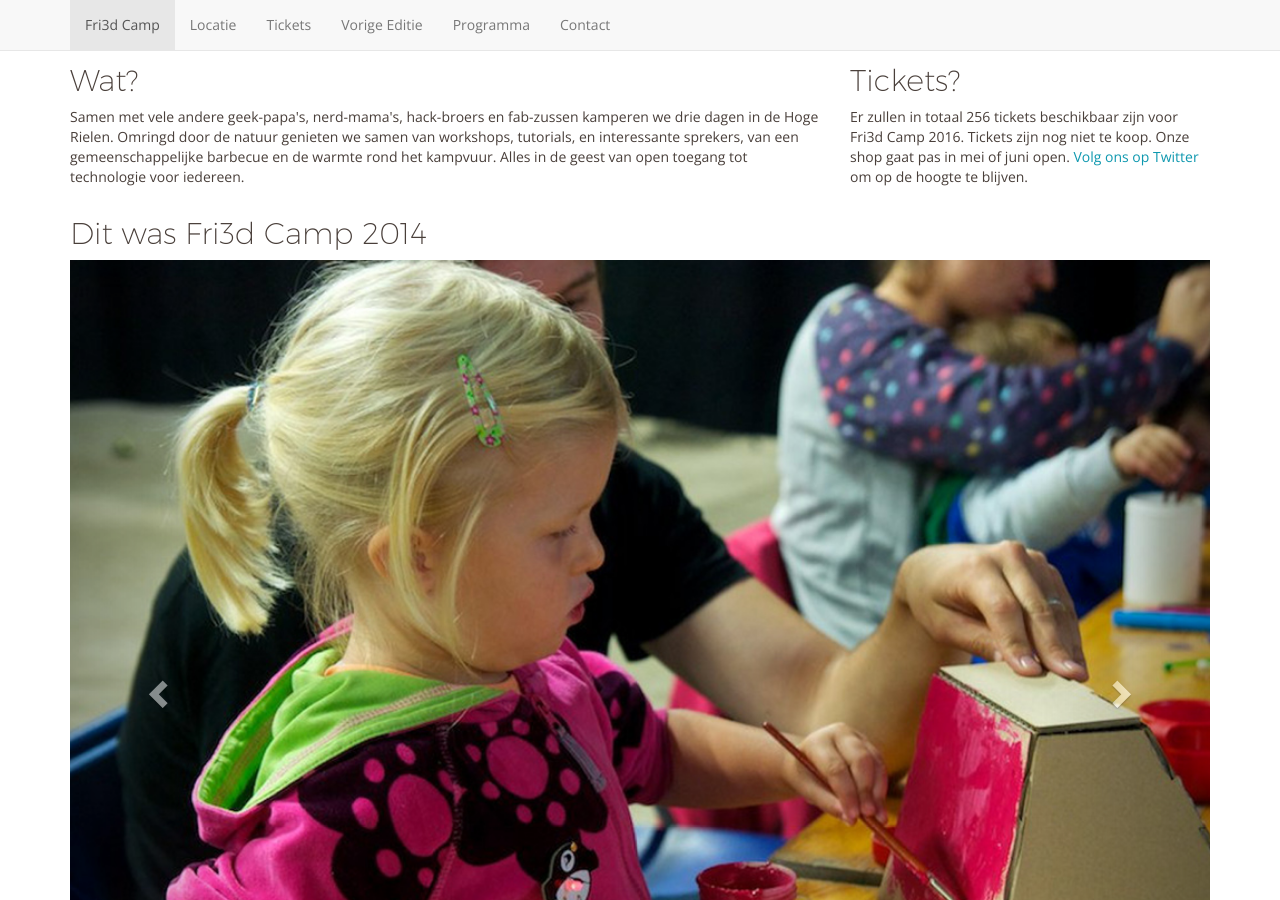
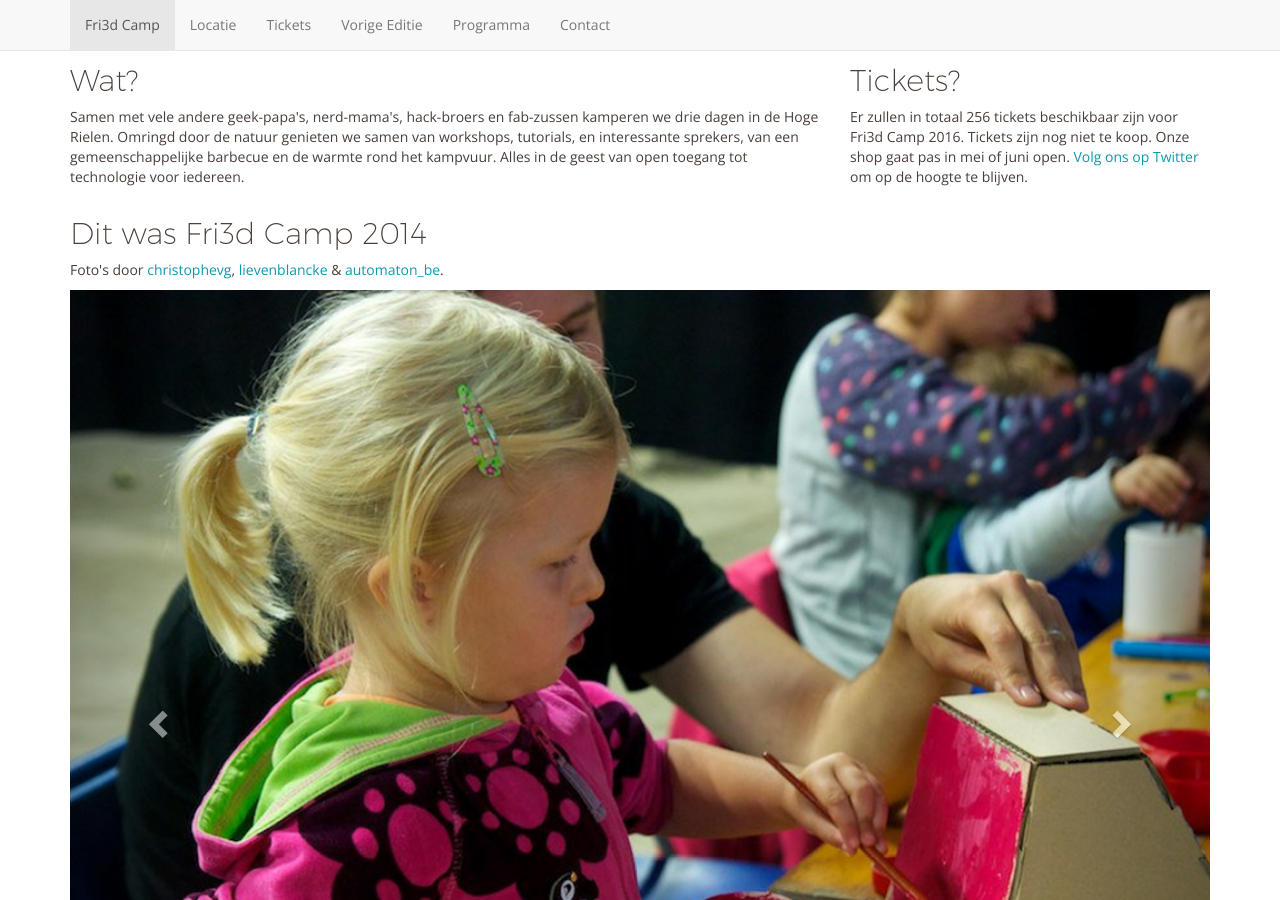
Before and after one commit to Fri3dCamp/fri3dweb2016, a Jekyll site: the page built from index.md, in a window 1280 px wide and 900 px high, scrolled down 694 px. Built offline with Jekyll 4.4.1, drawn with Linux system fonts in a browser that asks for light colours; nearby versions of some CDN libraries.

Commit message:
fotocredits toegevoegd

```diff
--- a/_layouts/home.html
+++ b/_layouts/home.html
@@ -26,6 +26,7 @@
     </div> <!-- /container -->
     <div class="container">
       <h2>Dit was Fri3d Camp 2014</h2>
+      <p>{{page.fotocredits}}</p>
       <div id="carousel1" class="carousel slide" data-ride="carousel">
         <ol class="carousel-indicators">
           {% for i in (0..29) %}
--- a/index.md
+++ b/index.md
@@ -4,4 +4,5 @@ layout: home
 intro: <strong>Fri3d Camp</strong> is een gezinsvriendelijk zomerkamp voor hackers, makers en doe-het-zelvers. Voor zijn tweede editie gaat Fri3d Camp 2016 door van <strong>zaterdag 13 tot en met maandag 15 augustus 2016</strong>, in <strong>de Hoge Rielen</strong> in Kasterlee. Als je mee wil bijdragen aan de organisatie van het kamp, neem dan contact op met <a href="mailto:info@fri3d.be">info@fri3d.be</a>.
 col1: <h2>Wat?</h2><p>Samen met vele andere geek-papa's, nerd-mama's, hack-broers en fab-zussen kamperen we drie dagen in de Hoge Rielen. Omringd door de natuur genieten we samen van workshops, tutorials, en interessante sprekers, van een gemeenschappelijke barbecue en de warmte rond het kampvuur. Alles in de geest van open toegang tot technologie voor iedereen.</p>
 col2: <h2>Tickets?</h2><p>Er zullen in totaal 256 tickets beschikbaar zijn voor Fri3d Camp 2016. Tickets zijn nog niet te koop. Onze shop gaat pas in mei of juni open. <a href="http://twitter.com/fri3dcamp">Volg ons op Twitter</a> om op de hoogte te blijven.</p>
+fotocredits: Foto's door <a href="https://www.flickr.com/photos/christophevg/sets/72157646541776286">christophevg</a>, <a href="https://www.flickr.com/photos/lieven_blancke/">lievenblancke</a> & <a href="https://www.flickr.com/photos/automaton_be/albums/72157646154967970">automaton_be</a>.
 ---
```
